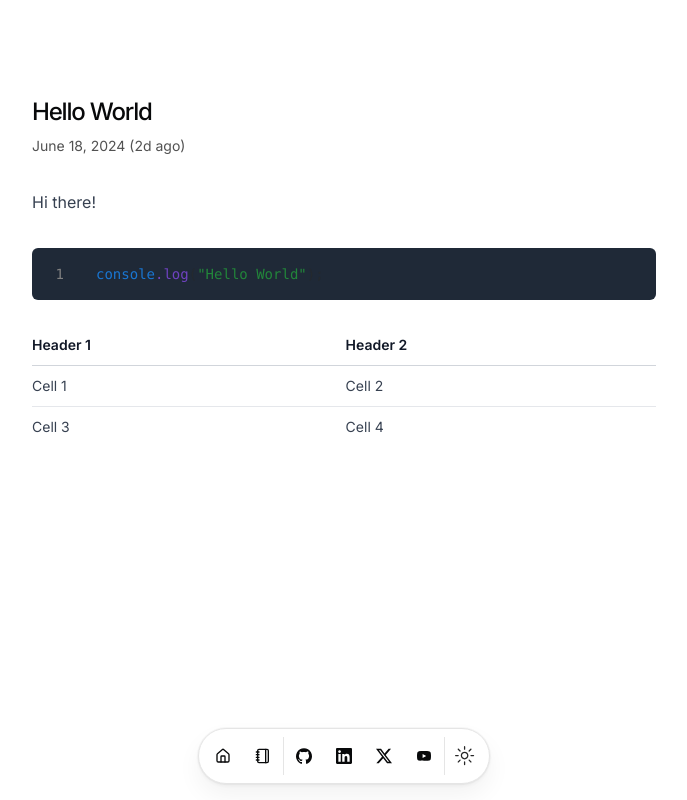
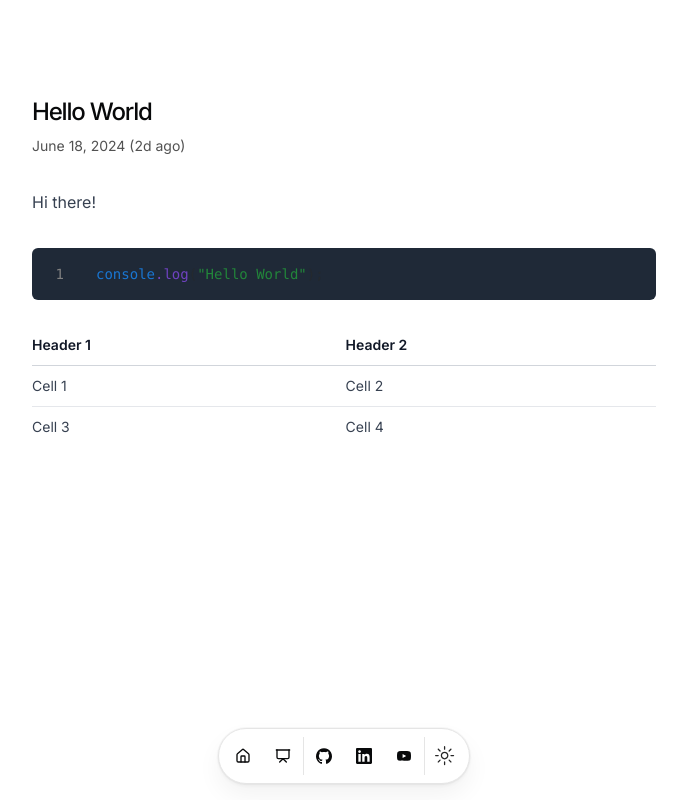
Before and after one commit to dillionverma/portfolio, a Next.js app: page /blog/hello-world in a window 1280 px wide. Shown: the whole page, without its empty margins (296-983 px from the left). Built offline with nearby package versions, Linux system fonts and the light colour scheme.

Commit message:
feat: add personal details

```diff
--- a/src/data/resume.tsx
+++ b/src/data/resume.tsx
@@ -1,5 +1,5 @@
 import { Icons } from "@/components/icons";
-import { HomeIcon, NotebookIcon } from "lucide-react";
+import { HomeIcon, Presentation } from "lucide-react";
 
 export const DATA = {
   name: "Dillion Verma",
@@ -14,43 +14,41 @@ export const DATA = {
   avatarUrl: "/me.png",
   skills: [
     "React",
+    "Vue",
     "Next.js",
+    "Nuxt",
     "Typescript",
     "Node.js",
     "Python",
+    "Django",
     "Go",
     "Postgres",
+    "MySQL",
     "Docker",
     "Kubernetes",
     "Java",
     "C++",
+    "Ada",
   ],
   navbar: [
     { href: "/", icon: HomeIcon, label: "Home" },
-    { href: "/blog", icon: NotebookIcon, label: "Blog" },
+    { href: "/projects", icon: Presentation, label: "Projects" },
   ],
   contact: {
-    email: "hello@example.com",
-    tel: "+123456789",
+    email: "robin.augereau[at]gmail.com",
+    tel: "+33 6 49 44 6938",
     social: {
       GitHub: {
         name: "GitHub",
-        url: "https://dub.sh/dillion-github",
+        url: "https://github.com/newtondotcom",
         icon: Icons.github,
 
         navbar: true,
       },
       LinkedIn: {
         name: "LinkedIn",
-        url: "https://dub.sh/dillion-linkedin",
+        url: "https://www.linkedin.com/in/robin-augereau/",
         icon: Icons.linkedin,
-
-        navbar: true,
-      },
-      X: {
-        name: "X",
-        url: "https://dub.sh/dillion-twitter",
-        icon: Icons.x,
 
         navbar: true,
       },
@@ -72,107 +70,111 @@ export const DATA = {
 
   work: [
     {
-      company: "Atomic Finance",
-      href: "https://atomic.finance",
+      company: "Thales Services Numériques",
+      href: "https://www.thalesgroup.com/fr",
       badges: [],
       location: "Remote",
-      title: "Bitcoin Protocol Engineer",
+      title: "HPC GPU IA Intern",
       logoUrl: "/atomic.png",
       start: "May 2021",
       end: "Oct 2022",
       description:
-        "Implemented the Bitcoin discreet log contract (DLC) protocol specifications as an open source Typescript SDK. Dockerized all microservices and setup production kubernetes cluster. Architected a data lake using AWS S3 and Athena for historical backtesting of bitcoin trading strategies. Built a mobile app using react native and typescript.",
+        "In progress.",
     },
     {
-      company: "Shopify",
+      company: "N7 Consulting",
       badges: [],
-      href: "https://shopify.com",
+      href: "https://n7consulting.fr/",
       location: "Remote",
-      title: "Software Engineer",
-      logoUrl: "/shopify.svg",
+      title: "Consultant",
+      logoUrl: "/n7c.png",
       start: "January 2021",
       end: "April 2021",
       description:
-        "Implemented a custom Kubernetes controller in Go to automate the deployment of MySQL and ProxySQL custom resources in order to enable 2,000+ internal developers to instantly deploy their app databases to production. Wrote several scripts in Go to automate MySQL database failovers while maintaining master-slave replication topologies and keeping Zookeeper nodes consistent with changes.",
+      "Conducted technical and commercial studies, delivered technical training, and provided expert advice on technologies, architecture, and project hosting to ensure successful implementation and optimization.",
     },
     {
-      company: "Nvidia",
-      href: "https://nvidia.com/",
+      company: "ACOSS",
+      href: "https://www.urssaf.org/accueil/espace-medias/communiques-et-dossiers-de-press/dossiers-de-presse/l-acoss%2C-caisse-nationale-des-ur.html",
       badges: [],
       location: "Santa Clara, CA",
-      title: "Software Engineer",
-      logoUrl: "/nvidia.png",
+      title: "Big Data Intern",
+      logoUrl: "/acoss.png",
       start: "January 2020",
       end: "April 2020",
       description:
-        "Architected and wrote the entire MVP of the GeForce Now Cloud Gaming internal admin and A/B testing dashboard using React, Redux, TypeScript, and Python.",
+        "Architected and wrote the entire MVP for an integrated data visualization solution, focusing on sovereign hosting of LLMs for employee use, fraud detection algorithms, and the implementation of a vector database for RAG, utilizing modern technologies and best practices.",
     },
     {
-      company: "Splunk",
-      href: "https://splunk.com",
+      company: "Malakoff Humanis",
+      href: "https://www.malakoffhumanis.com/",
       badges: [],
       location: "San Jose, CA",
-      title: "Software Engineer",
-      logoUrl: "/splunk.svg",
+      title: "Full Stack Developer Intern",
+      logoUrl: "/mh.png",
       start: "January 2019",
       end: "April 2019",
       description:
-        "Co-developed a prototype iOS app with another intern in Swift for the new Splunk Phantom security orchestration product (later publicly demoed and launched at .conf annual conference in Las Vegas). Implemented a realtime service for the iOS app in Django (Python) and C++; serialized data using protobufs transmitted over gRPC resulting in an approximate 500% increase in data throughput.",
+        "Refactored and rewrote the web-based interactive organizational chart code using Java, MySQL, and Angular.",
+    },
+  ],
+
+  nonprofit : [
+    {
+      company: "AEn7",
+      href: "https://www.urssaf.org/accueil/espace-medias/communiques-et-dossiers-de-press/dossiers-de-presse/l-acoss%2C-caisse-nationale-des-ur.html",
+      badges: [],
+      location: "Toulouse, FR",
+      title: "Member Organizer of the Student Bureau",
+      logoUrl: "/aeN7.png",
+      start: "January 2020",
+      end: "April 2020",
+      description:
+        "Organized the 2024 Integration Weekend, which attracted 500 participants, and took responsibility for initiatives focused on the prevention of sexual and gender-based violence, while actively participating in dozens of related events.",
     },
     {
-      company: "Lime",
-      href: "https://li.me/",
+      company:  "La fresque de la diversité",
+      href: "https://www.malakoffhumanis.com/",
       badges: [],
-      location: "San Francisco, CA",
-      title: "Software Engineer",
-      logoUrl: "/lime.svg",
-      start: "January 2018",
-      end: "April 2018",
+      location: "Toulouse, FR",
+      title: "Facilitator",
+      logoUrl: "/diversity.png",
+      start: "January 2019",
+      end: "April 2019",
       description:
-        "Proposed and implemented an internal ruby API for sending/receiving commands to scooters over LTE networks. Developed a fully automated bike firmware update system to handle asynchronous firmware updates of over 100,000+ scooters worldwide, and provide progress reports in real-time using React, Ruby on Rails, PostgreSQL and AWS EC2 saving hundreds of developer hours.",
-    },
-    {
-      company: "Mitre Media",
-      href: "https://mitremedia.com/",
-      badges: [],
-      location: "Toronto, ON",
-      title: "Software Engineer",
-      logoUrl: "/mitremedia.png",
-      start: "May 2017",
-      end: "August 2017",
-      description:
-        "Designed and implemented a robust password encryption and browser cookie storage system in Ruby on Rails. Leveraged the Yahoo finance API to develop the dividend.com equity screener",
+        "In just 3 hours, the collaborative Diversity Mural will teach you about discrimination and the cognitive mechanisms behind it, empowering you to take action.",
     },
   ],
+
   education: [
     {
-      school: "Buildspace",
-      href: "https://buildspace.so",
-      degree: "s3, s4, sf1, s5",
-      logoUrl: "/buildspace.jpg",
+      school: "TLS-SEC - ENSEEIHT & INSA Toulouse",
+      href: "https://tls-sec.github.io/",
+      degree: "Cybersecurity Double Degree",
+      logoUrl: "/tlssec.jpeg",
       start: "2023",
       end: "2024",
     },
     {
-      school: "University of Waterloo",
-      href: "https://uwaterloo.ca",
-      degree: "Bachelor's Degree of Computer Science (BCS)",
+      school: "ENSEEIHT",
+      href: "https://www.enseeiht.fr/",
+      degree: "Computer Science (Architecutre, System, Network)",
       logoUrl: "/waterloo.png",
       start: "2016",
       end: "2021",
     },
     {
-      school: "Wilfrid Laurier University",
-      href: "https://wlu.ca",
-      degree: "Bachelor's Degree of Business Administration (BBA)",
+      school: "Lycée Jeanne d'Albret",
+      href: "/jeanne_albret.jpeg",
+      degree: "Preparatory Class for the Grandes Ecoles PCSI - PSI",
       logoUrl: "/laurier.png",
       start: "2016",
       end: "2021",
     },
     {
-      school: "International Baccalaureate",
-      href: "https://ibo.org",
-      degree: "IB Diploma",
+      school: "Lycée Jeanne d'Albret",
+      href: "/jeanne_albret.jpeg",
+      degree: "Scientific Baccalaureate",
       logoUrl: "/ib.png",
       start: "2012",
       end: "2016",
```
